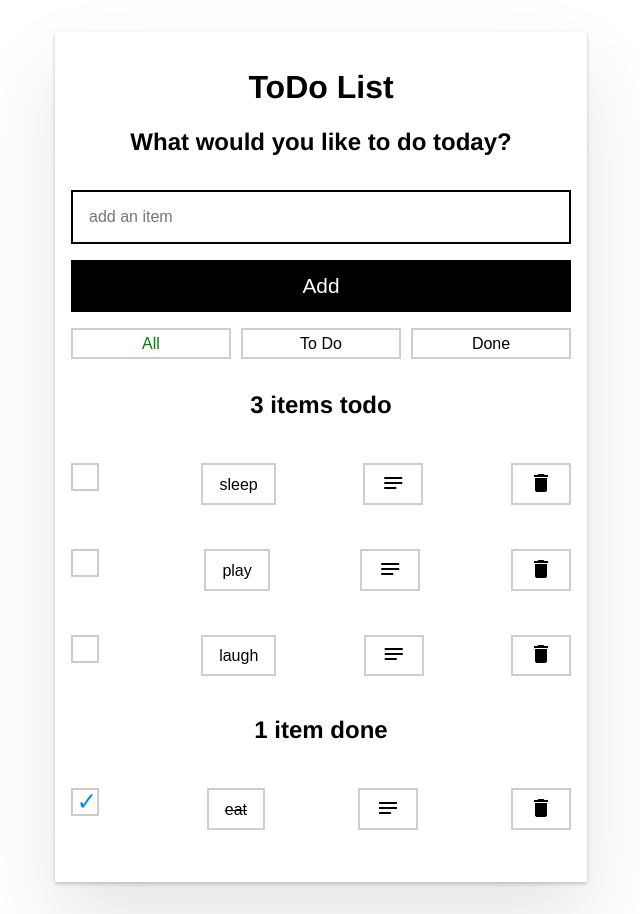
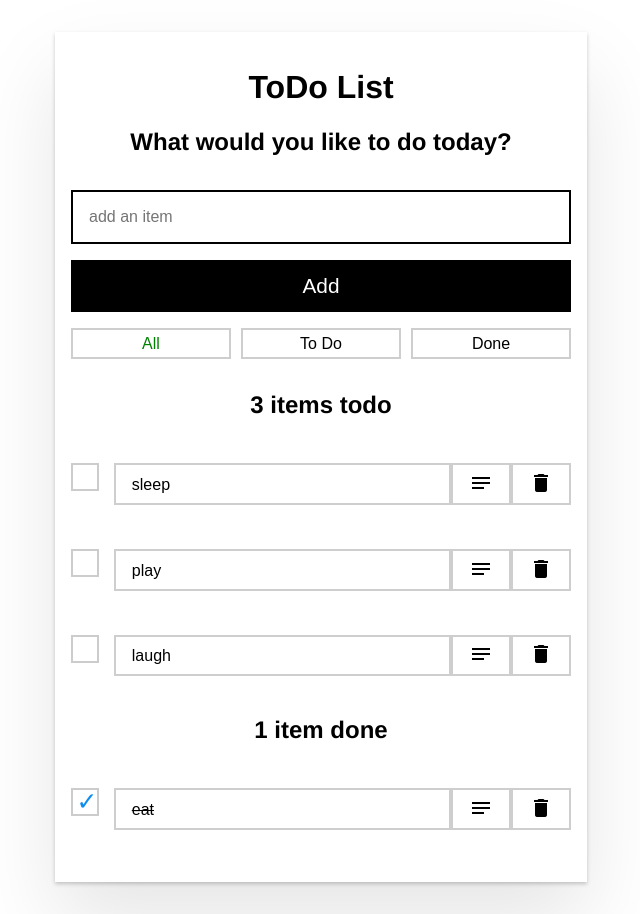
Before and after one commit to aiiiitg/angular-ivy-juuzzy, an Angular app: page / in a window 1280 px wide. Shown: the whole page, without its empty margins (319-959 px from the left). Built offline with nearby package versions, Linux system fonts and the light colour scheme.

Commit message:
1 file modified

```diff
--- a/src/app/item/item.component.css
+++ b/src/app/item/item.component.css
@@ -12,6 +12,15 @@
 .btn {
   /* menu buttons flexbox styles */
   flex-basis: 49%;
+}
+.btn_min {
+  flex-basis: 0%;
+}
+.btn_max {
+  flex-basis: 100%;
+}
+.in_edit{
+  width: 50%;
 }
 
 .btn-save {
```
